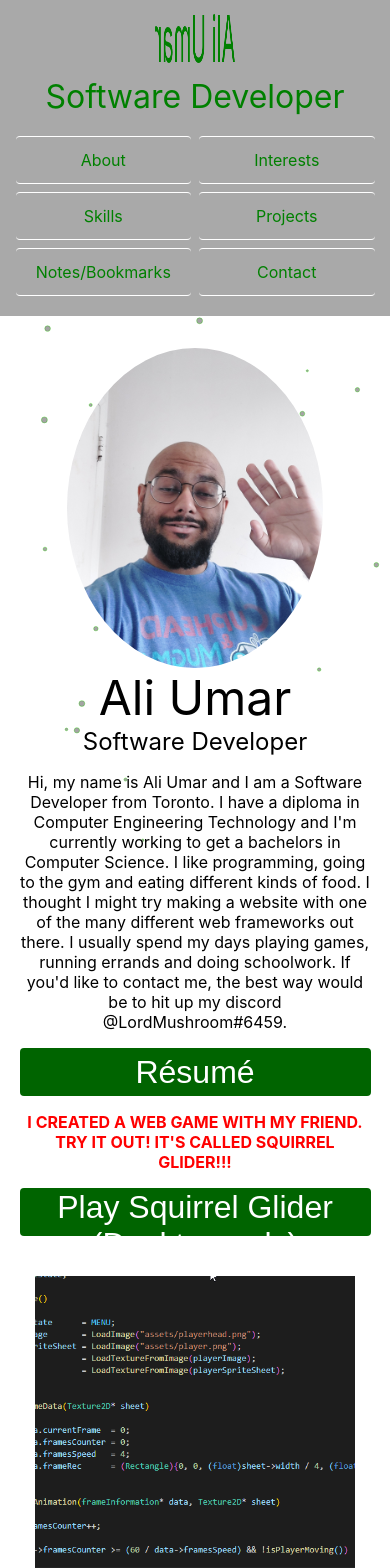
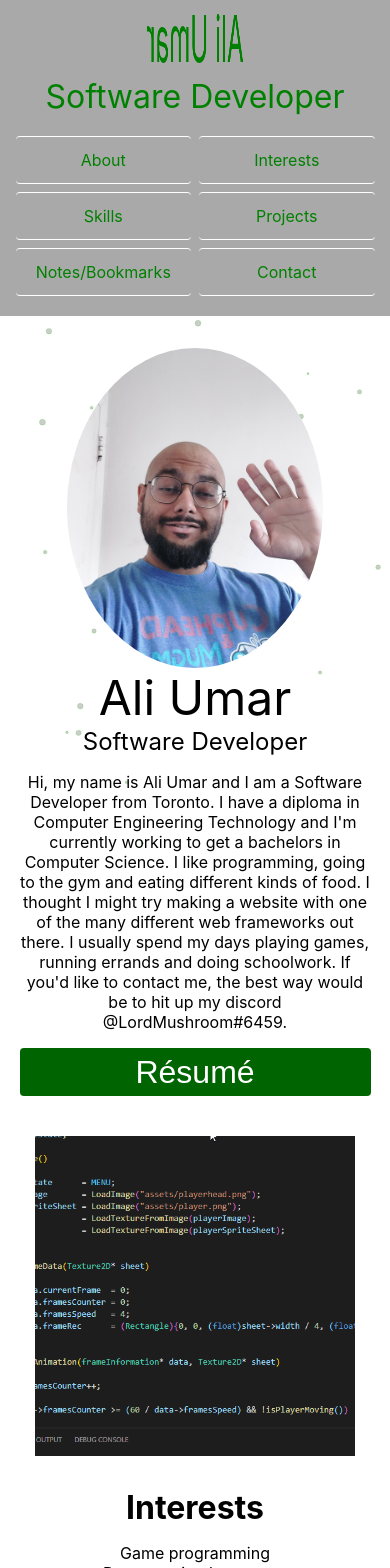
Before and after one commit to ArmyaAli/website-2.0, a Next.js app: page / in a window 390 px wide. Shown: the top 1568 px of the page. Built offline with nearby package versions, Linux system fonts and the light colour scheme.

Commit message:
fixed mobile sizing issue for game integration

```diff
--- a/src/landing-content/intro.tsx
+++ b/src/landing-content/intro.tsx
@@ -9,14 +9,39 @@ import Game from './game'
 
 const Intro = () => {
     const [playing, setPlaying] = useState(false);
+    const [windowWidth, setWindowWidth] = useState(0)
 
-    if (playing)
+    useEffect(() => {
+        setWindowWidth(window.innerWidth);
+        window.addEventListener('resize', e => {
+            setWindowWidth(window.innerWidth);
+        });
+    }, []);
+
+    if (playing && windowWidth >= 1200)
         return (
             <div>
                 <div className={styles.resumeButtonContainer} onClick={() => setPlaying(false)}>
                     <button className={styles.resumeButton}>Done playing! Bring Ali Back!</button>
                 </div>
                 <Game />
+            </div>
+        )
+
+    if (windowWidth < 1200)
+        return (
+            <div id="profile" className={styles.profileContainer}>
+                <Headshot></Headshot>
+                <div className={styles.profileText}>
+                    <div className={styles.profileName}>Ali Umar</div>
+                    <div className={styles.profileTitle}>Software Developer</div>
+                    <p className={styles.profileDesc}>Hi, my name is Ali Umar and I am a Software Developer from Toronto. I have a diploma in Computer Engineering Technology and I'm currently working to get a bachelors in Computer Science. I like programming, going to the gym and eating different kinds of food. I thought I might try making a website with one of the many different web frameworks out there. I usually spend my days playing games, running errands and doing schoolwork. If you'd like to contact me, the best way would be to hit up my discord @LordMushroom#6459.</p>
+                    <Link href="/resume">
+                        <div className={styles.resumeButtonContainer}>
+                            <button className={styles.resumeButton}>R&eacute;sum&eacute;</button>
+                        </div>
+                    </Link>
+                </div>
             </div>
         )
 
@@ -34,7 +59,7 @@ const Intro = () => {
                 </Link>
                 <p className={styles.subText}>I created a web game with my friend. Try it out! It's called Squirrel Glider!!!</p>
                 <div className={styles.resumeButtonContainer} onClick={() => setPlaying(true)}>
-                    <button className={styles.resumeButton}>Play Squirrel Glider (Desktop only)</button>
+                    <button className={styles.resumeButton}>Play Squirrel Glider</button>
                 </div>
             </div>
         </div>
--- a/src/styles/Intro.module.css
+++ b/src/styles/Intro.module.css
@@ -50,6 +50,10 @@
     cursor: pointer;
 }
 
+.hidden {
+    display: none;
+}
+
 @media only screen and (min-width: 1200px) {
     .profileContainer {
         flex-direction: row;
```
Also changed, not shown: src/styles/globals.css (line endings or trailing spaces).
